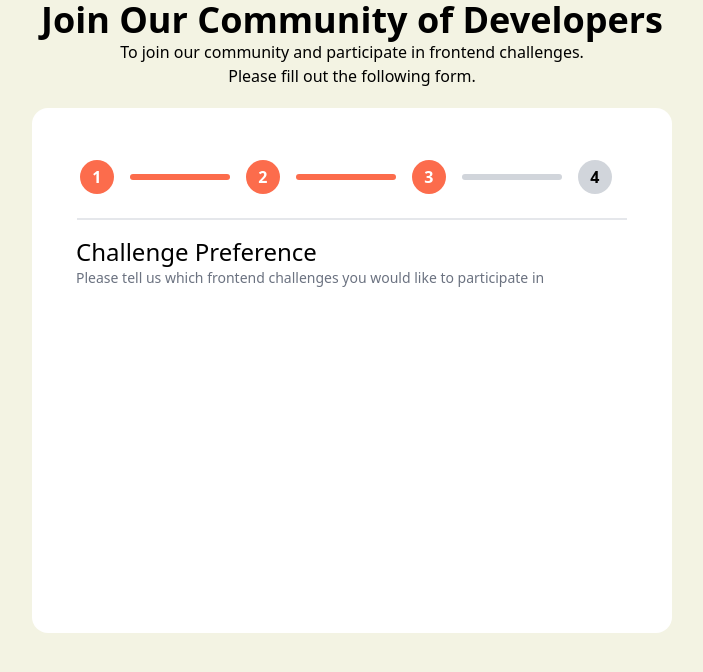
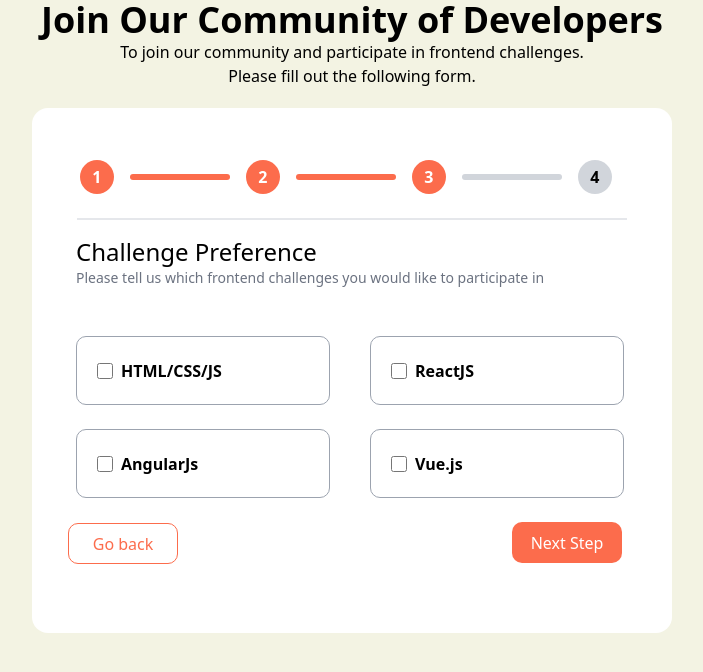
Before and after one commit to TaiwoSoftware/Multi-task-project, a Next.js app: page /third in a window 1280 px wide. Shown: the top 672 px of the page, without its empty margins (288-991 px from the left). Built offline with nearby package versions, Linux system fonts and the light colour scheme.

Commit message:
working on the phase 4 UI

```diff
--- /dev/null
+++ b/src/app/fourth/page.jsx
@@ -0,0 +1,10 @@
+import CustomHeaderOne from '@/components/CustomHeaderOne'
+import FourthStage from '@/components/Stages/FourthStage'
+export default function page() {
+  return (
+    <>
+        <CustomHeaderOne />
+        <FourthStage />
+    </>
+  )
+}
--- a/src/components/Auth/Checkbox.jsx
+++ b/src/components/Auth/Checkbox.jsx
@@ -1,7 +1,8 @@
-export default function Checkbox() {
+export default function Checkbox({ checkId, tools }) {
   return (
-    <div>
-        <input type="checkbox" id="" />
+    <div className="p-4 flex items-center">
+      <input className=" rounded-lg w-4 h-4"  type="checkbox" id={checkId} />
+      <label className="font-semibold ml-2 " htmlFor={checkId}>{tools}</label>
     </div>
-  )
+  );
 }
--- a/src/components/ModalRegistration.jsx
+++ b/src/components/ModalRegistration.jsx
@@ -192,7 +192,7 @@ export default function ModalRegistration() {
                     </div>
                   </div>
                   <CustomHr />
-                  <Link href="/two">
+                  <Link href="/second">
                     <button
                       onClick={handleClick}
                       className="text-white w-[110px] ml-[460px] h-[41px] text-center mt-6  rounded-[10px] summit"
--- a/src/components/Stages/CheckDiv.jsx
+++ b/src/components/Stages/CheckDiv.jsx
@@ -1,9 +1,14 @@
-export default function CheckDiv() {
+import Checkbox from "../Auth/Checkbox";
+
+export default function CheckDiv({listId, listTools}) {
   return (
-    <form>
-        <div className="flex gap-10 mt-6 ml-6">
-        <div></div>
-        </div>
-    </form>
-  )
+    <div className="flex gap-10 mt-6 ">
+      <div className="border  w-[254px] px-1 py-[0.2rem] h-[69px] flex gap-6 items-center rounded-[10px]  border-gray-400 cursor-pointer">
+        <Checkbox
+          checkId={listId}
+          tools={listTools}
+        />
+      </div>
+    </div>
+  );
 }
--- /dev/null
+++ b/src/components/Stages/FourthStage.jsx
@@ -0,0 +1,25 @@
+import CustomHr from "../CustomHr";
+import FormStep from "../FormStep";
+import FullRange from "../FullRange";
+import HeadingPersonal from "../HeadingPersonal";
+
+export default function FourthStage() {
+  return (
+    <div className="bg-white mt-5 p-5 rounded-2xl max-w-[640px] mx-auto h-[525px]">
+        <div className="flex items-center mt-[32px] max-w-[545px] mx-[auto] gap-4">
+            <FormStep stage='1' />
+            <FullRange />
+            <FormStep stage='2' />
+            <FullRange />
+            <FormStep stage='3' />
+            <FullRange />
+            <FormStep stage='4' />
+        </div>
+        <CustomHr />
+        <HeadingPersonal
+            modalHeaderOne='Review and Confirm'
+            modalParagraph='Please review your information to make sure everything is accurate.'
+        />
+    </div>
+  )
+}
--- a/src/components/Stages/ThirdStage.jsx
+++ b/src/components/Stages/ThirdStage.jsx
@@ -1,24 +1,52 @@
+import Link from "next/link";
 import CustomHr from "../CustomHr";
 import FormStep from "../FormStep";
 import FullRange from "../FullRange";
 import GrayFormStep from "../GrayFormStep";
 import HeadingPersonal from "../HeadingPersonal";
 import Range from "../Range";
+import CheckDiv from "./CheckDiv";
 
 export default function ThirdStage() {
   return (
     <div className="bg-white mt-5 p-5 rounded-2xl max-w-[640px] mx-auto h-[525px]">
-        <div className="flex items-center mt-[32px] max-w-[545px] mx-[auto] gap-4">
-            <FormStep stage='1' />
-            <FullRange />
-            <FormStep stage='2' />
-            <FullRange />
-            <FormStep stage='3' />
-            <Range />
-            <GrayFormStep stageTwo='4' />
+      <div className="flex items-center mt-[32px] max-w-[545px] mx-[auto] gap-4">
+        <FormStep stage="1" />
+        <FullRange />
+        <FormStep stage="2" />
+        <FullRange />
+        <FormStep stage="3" />
+        <Range />
+        <GrayFormStep stageTwo="4" />
+      </div>
+      <CustomHr />
+      <HeadingPersonal
+        modalHeaderOne="Challenge Preference"
+        modalParagraph="Please tell us which frontend challenges you would like to participate in"
+      />
+      <form>
+        <div className="flex gap-10 mt-6 ml-6">
+          <div>
+            <CheckDiv listId="skills" listTools="HTML/CSS/JS" />
+            <CheckDiv listId="skill" listTools="AngularJs" />
+          </div>
+          <div>
+            <CheckDiv listId="listSkill" listTools="ReactJS" />
+            <CheckDiv listId="listSkills" listTools="Vue.js" />
+          </div>
         </div>
-        <CustomHr />
-        <HeadingPersonal modalHeaderOne='Challenge Preference' modalParagraph='Please tell us which frontend challenges you would like to participate in' />
+        <button
+          className="text-white w-[110px] ml-[460px] h-[41px] text-center mt-6  rounded-[10px] summit"
+          type="submit"
+        >
+          Next Step
+        </button>
+      </form>
+      <Link href="/two">
+        <button className="w-[110px] rounded-[10px] mt-[-2.5rem] ml-[1rem] absolute text-center h-[41px] go-back">
+          Go back
+        </button>
+      </Link>
     </div>
-  )
+  );
 }
```
Also changed, not shown: src/app/second/page.jsx (renamed from src/app/two/page.jsx).
